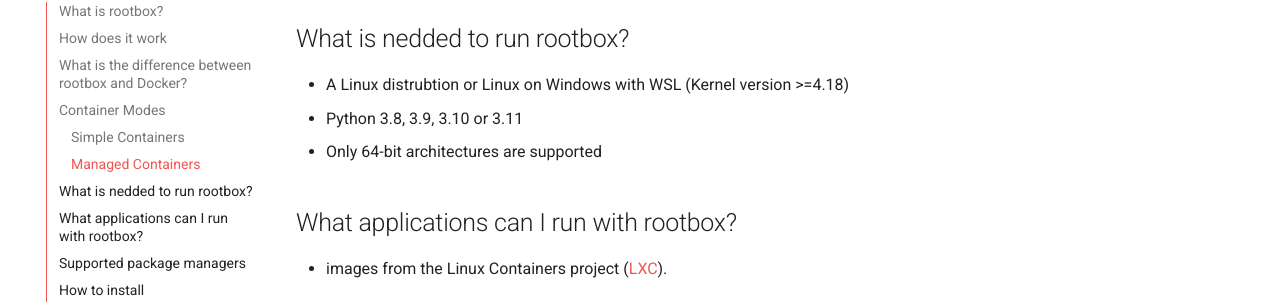
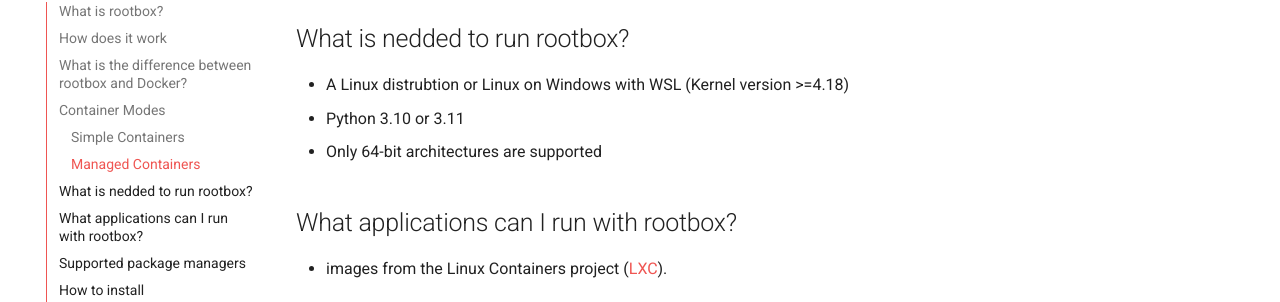
Before and after one commit to joaompinto/rootbox, an MkDocs documentation site: the page built from docs/DETAILED.md, in a window 1280 px wide and 900 px high, scrolled down 953 px. Shown: the part 151-453 px from the top of the window. Built offline with MkDocs 1.6.1 and Material for MkDocs 9.7.7, drawn with Linux system fonts in a browser that asks for light colours; comment, search, counter and statistics services are not loaded.

Commit message:
Removed Support for Python3.8 and Python3.9

```diff
--- a/docs/DETAILED.md
+++ b/docs/DETAILED.md
@@ -26,7 +26,7 @@
 
 ## What is nedded to run rootbox?
 - A Linux distrubtion or Linux on Windows with WSL (Kernel version >=4.18)
-- Python 3.8, 3.9, 3.10 or 3.11
+- Python 3.10 or 3.11
 - Only 64-bit architectures are supported
 
 ## What applications can I run with rootbox?
--- a/setup.cfg
+++ b/setup.cfg
@@ -13,8 +13,6 @@
   License :: OSI Approved :: MIT License
   Operating System :: OS Independent
   Programming Language :: Python
-  Programming Language :: Python :: 3.8
-  Programming Language :: Python :: 3.9
   Programming Language :: Python :: 3.10
   Programming Language :: Python :: 3.11
   Programming Language :: Python :: 3 :: Only
```
Also changed, not shown: CHANGELOG.md (+3 -1 lines), 2 other files.
